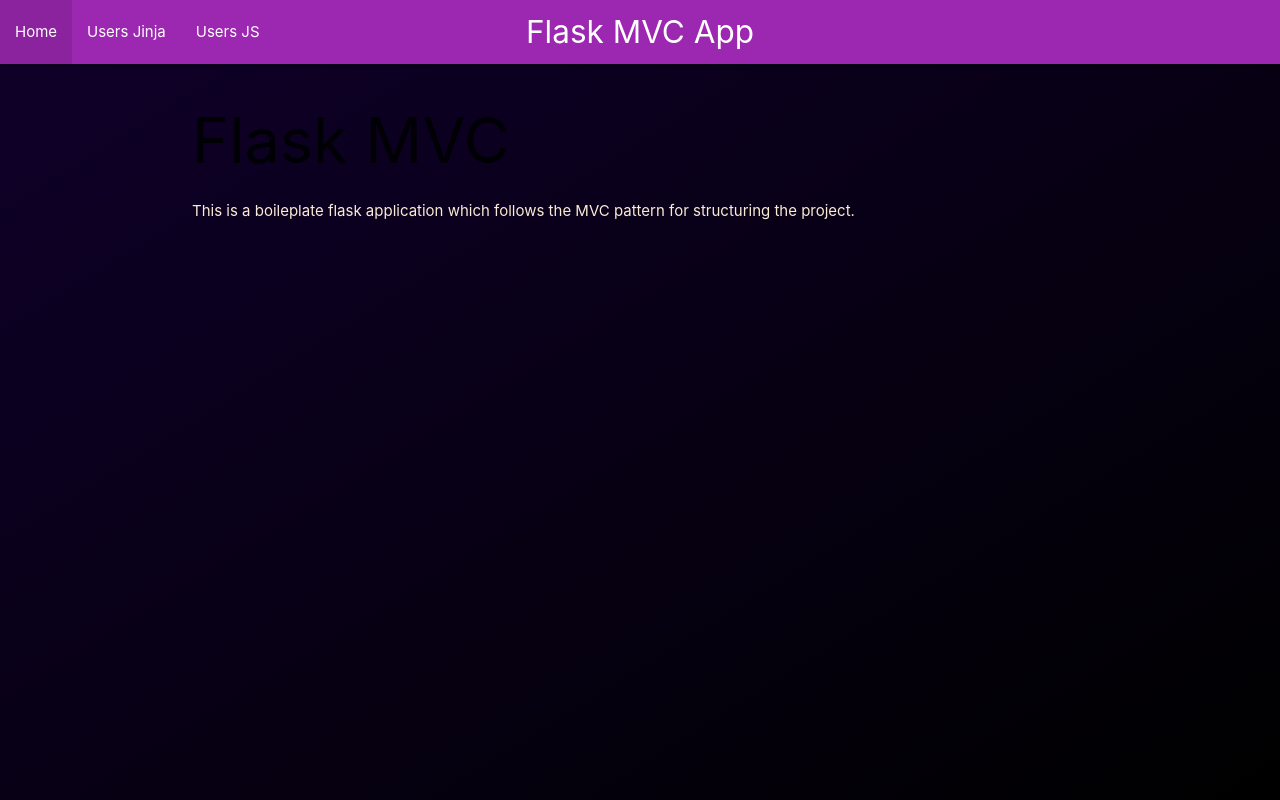
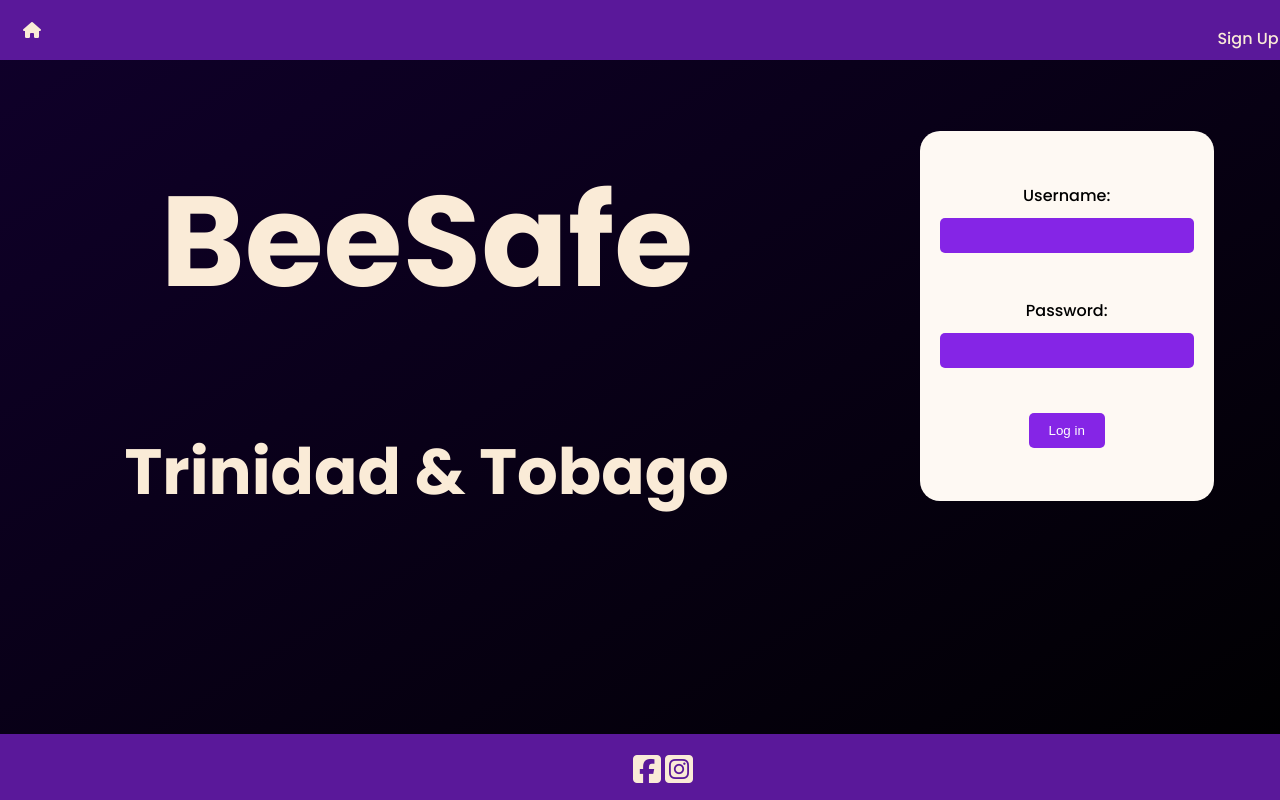
Before and after one commit to info2602-dark-developers/the-safety-app, a Flask app: page / in a window 1280 px wide. Run offline with Flask 3, Linux system fonts and the light colour scheme; some libraries are stand-ins or nearby versions.

Commit message:
Add files via upload

```diff
--- a/App/templates/index.html
+++ b/App/templates/index.html
@@ -1,10 +1,25 @@
 {% extends "layout.html" %}
-{% block title %}Flask MVC App{% endblock %}
-{% block page %}Flask MVC App{% endblock %}
+{% block title %}Official BeeSafe App{% endblock %}
+{% block page %}BeeSafe{% endblock %}
 
 {{ super() }}
 
 {% block content %}
-    <h1>Flask MVC</h1>
-    <p>This is a boileplate flask application which follows the MVC pattern for structuring the project.</p>
+    <div id="signupwrapper">
+        <div id="left">
+          <h1 id="signupwrapper-supertext">BeeSafe</h1>
+          <h2 id="signupwrapper-subtext">Trinidad & Tobago</h2>
+        </div>
+        <div id="right">
+            <form id="signupwrapper-form" action="/login" method="POST">
+                <label for="username">Username:</label>
+                <input type="text" id="username" name="username" required><br>
+
+                <label for="password">Password:</label>
+                <input type="password" id="password" name="password" required><br>
+
+                <input type="submit" value="Log in">
+              </form>
+        </div>
+    </div>
 {% endblock %}
--- a/App/templates/layout.html
+++ b/App/templates/layout.html
@@ -3,26 +3,64 @@
   <head>
 
     <link rel="stylesheet" href="{{ url_for('static', filename='style.css') }}">
+    <script src="{{ url_for('static', filename='main.css') }}"></script>
+    <script src="{{ url_for('static', filename='script.css') }}"></script>
+    <script src="https://maps.googleapis.com/maps/api/js?key=YOUR_API_KEY"></script>
+    <script src="https://kit.fontawesome.com/f42f4f2d2f.js" crossorigin="anonymous"></script>
      <!--Import Google Icon Font-->
-    <link href="https://fonts.googleapis.com/icon?family=Material+Icons" rel="stylesheet">
-    <!-- Compiled and minified CSS -->
-    <link rel="stylesheet" href="https://cdnjs.cloudflare.com/ajax/libs/materialize/1.0.0/css/materialize.min.css">
-    <!--Let browser know website is optimized for mobile-->
-    <meta name="viewport" content="width=device-width, initial-scale=1.0"/>
+    <link rel="preconnect" href="https://fonts.googleapis.com">
+    <link rel="preconnect" href="https://fonts.gstatic.com" crossorigin>
+    <link href="https://fonts.googleapis.com/css2?family=Poppins:wght@300;500;700&display=swap" rel="stylesheet">
     <title>{% block title %}{% endblock %}</title>
+
+<style>
+    footer {
+      text-align: center;
+      padding: 3px;
+      background-color:#5a189a;
+      color: white;
+    }
+
+</style>
+  </head>
 
   </head>
   <body>
-    <nav class="purple">
-      <div class="nav-wrapper">
-        <a href="#!" class="brand-logo center">{% block page %}{% endblock %}</a>
-        <div class="nav-wrapper">
-            <ul id="nav-mobile" class="left">
-                <li><a href="/">Home</a></li>
-                <li><a href="/users">Users Jinja</a></li>
-                <li><a href="/static/users">Users JS</a></li>
-            </ul>
+    <nav class="navbar">
+      {% if not current_user.is_authenticated %}
+      <div class="navbar-container">
+        <div class="navbar-item">
+          <a href="/"><i class="fa-solid fa-house"></i></a>
         </div>
+      {% endif %}
+      {% if current_user.is_authenticated %}
+      <div class="navbar-container">
+        <div class="navbar-item">
+          <a href="/home"><i class="fa-solid fa-house"></i></a>
+        </div>
+                <div class="navbar-item">
+                  <div class="search-container">
+                    <form action="/search">
+                      <input type="text" name="username" placeholder="Search...">
+                      <button type="submit" class="flat-button">Go</button>
+                    </form>
+                  </div>
+                </div>
+                <div class="navbar-item">
+                  <form action="{{ url_for('auth_views.logout') }}" method="POST">
+            <button type="submit" class="icon-button">
+                <i class="fa-solid fa-right-from-bracket"></i>
+            </button>
+        </form>
+                </div>
+        {%endif%}
+        {% if not current_user.is_authenticated %}
+
+
+          <div class="navbar-item" style="height: 5vh">
+            <a href="https://form.jotform.com/231138526435050"><p>Sign Up</p></a>
+          </div>
+        {% endif %}
       </div>
     </nav>
 
@@ -42,6 +80,20 @@
 
     <div class="container" id="content">{% block content %}{% endblock %}</div>
 
-    <script src="https://cdnjs.cloudflare.com/ajax/libs/materialize/1.0.0/js/materialize.min.js"></script>
-  </body>
+    <script src="https://maps.googleapis.com/maps/api/js?key=4619-4005-2363-6030"></script>
+
+
+
+
+
+
+ </body>
+    <footer>
+    <div>
+      <ul class="social media">
+        <a href="https://www.facebook.com/people/BeeSafe/100080075097744/"><i class="fa-brands fa-facebook-square"></i></a>
+        <a href="https://www.instagram.com/beesafe_tt/"><i class="fa-brands fa-instagram-square"></i></a>
+       </ul>
+  </div>
+  </footer>
 </html>
```
Also changed, not shown: App/templates/home.html (added, +53 -0 lines), App/templates/location.html (added, +17 -0 lines), App/templates/results.html (added, +17 -0 lines), App/templates/settings.html (added, +13 -0 lines), App/templates/signup.html (added, +26 -0 lines).
